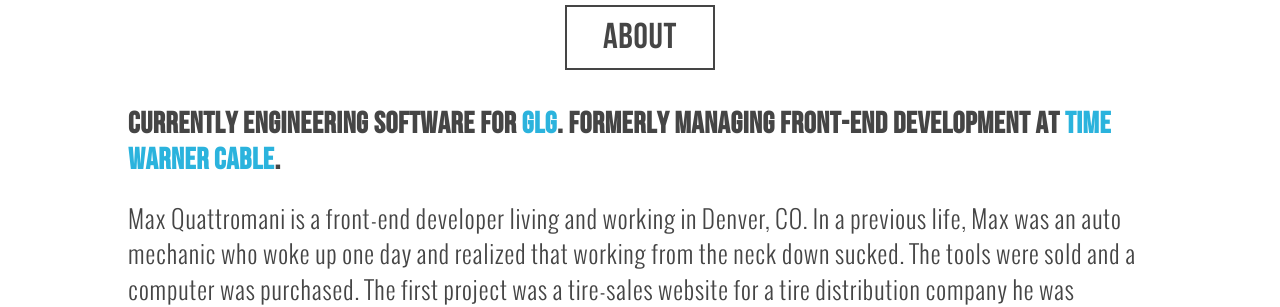
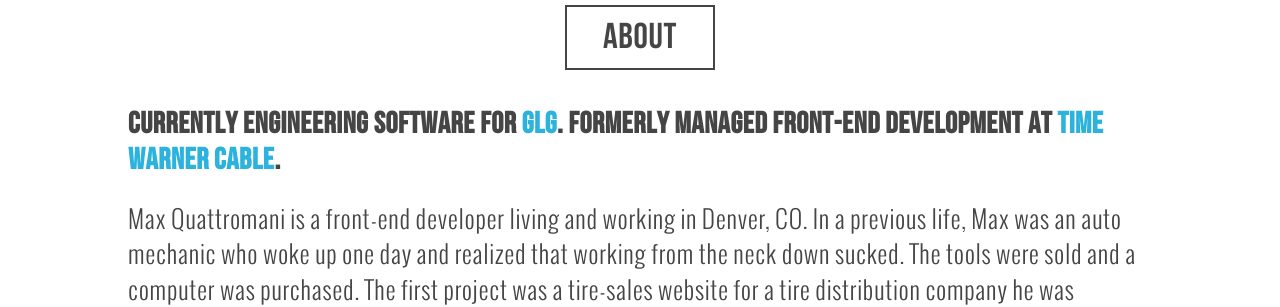
Before and after one commit to quattromani/maxquattromani, a Jekyll site: the page built from about/index.html, in a window 1280 px wide. Shown: the part 467-774 px from the top of the page. Built offline with Jekyll 4.4.1, drawn with Linux system fonts in a browser that asks for light colours; nearby versions of some CDN libraries.

Commit message:
fixed typo, managing

```diff
--- a/about/index.html
+++ b/about/index.html
@@ -16,7 +16,7 @@
 
   <article>
 
-    <h3>Currently engineering Software for <a href="http://glg.it">GLG</a>. Formerly Managing front-end development at <a href="http://twc.com">Time Warner Cable</a>.</h3>
+    <h3>Currently engineering Software for <a href="http://glg.it">GLG</a>. Formerly Managed front-end development at <a href="http://twc.com">Time Warner Cable</a>.</h3>
 
     <p class="lede">Max Quattromani is a front-end developer living and working in Denver, CO. In a previous life, Max was an auto mechanic who woke up one day and realized that working from the neck down sucked. The tools were sold and a computer was purchased. The first project was a tire-sales website for a tire distribution company he was working for. It was a <a href="https://web.archive.org/web/20110817043157/http://tdidenver.com/">truly horrible website</a> (but hey, the clock still works!). But commited to honing the craft; he pressed on. A few freelance jobs later and he had landed a full-time gig as a Jr. Web Developer with a lip balm manufacturing company.</p>
 
--- a/css/scss/main.scss
+++ b/css/scss/main.scss
@@ -60,6 +60,4 @@
 
 @import "partials/styleguide";
 
-@import "partials/mistakes";
-
 @import "partials/syntax";
```
